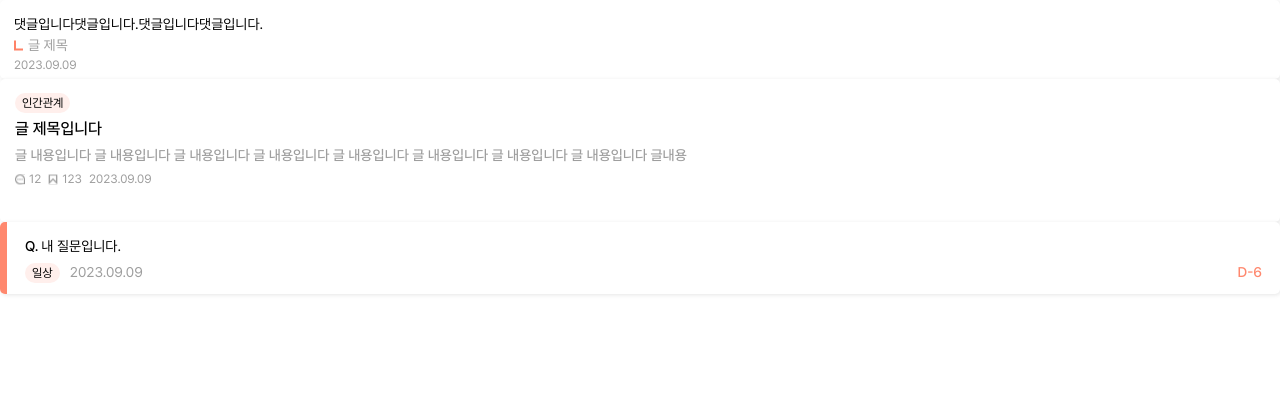
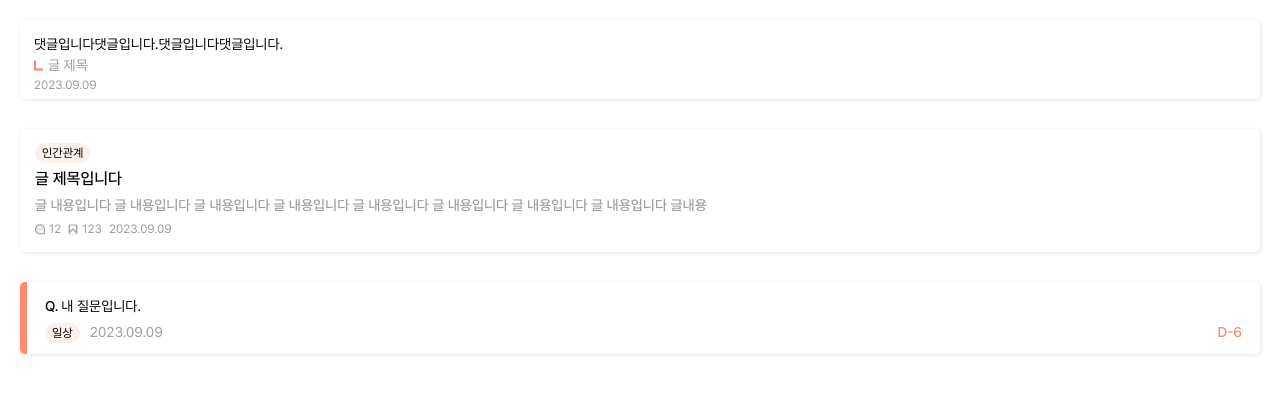
Before and after one commit to whatever-mentoring/juitcy-front, a React (Create React App) app: page / in a window 1280 px wide. Shown: the top 394 px of the page. Built offline with nearby package versions, Linux system fonts and the light colour scheme.

Commit message:
fix: ScrapListbox height 수정

```diff
--- a/src/App.tsx
+++ b/src/App.tsx
@@ -6,7 +6,14 @@ import React from 'react';
 
 function App() {
   return (
-    <div>
+    <div
+      style={{
+        padding: '20px',
+        display: 'flex',
+        flexDirection: 'column',
+        gap: 30,
+      }}
+    >
       <CommentListBox />
       <ScrapListBox />
       <MyQnaListBox />
--- a/src/components/ScrapListBox.tsx
+++ b/src/components/ScrapListBox.tsx
@@ -31,7 +31,7 @@ export const ScrapListBox = () => {
 
 const Contanier = styled.div`
   width: 100%;
-  height: 143px;
+  height: fit-content;
   padding: 14px 15px;
   border-radius: 5px;
   background: ${Palette.White};
```
